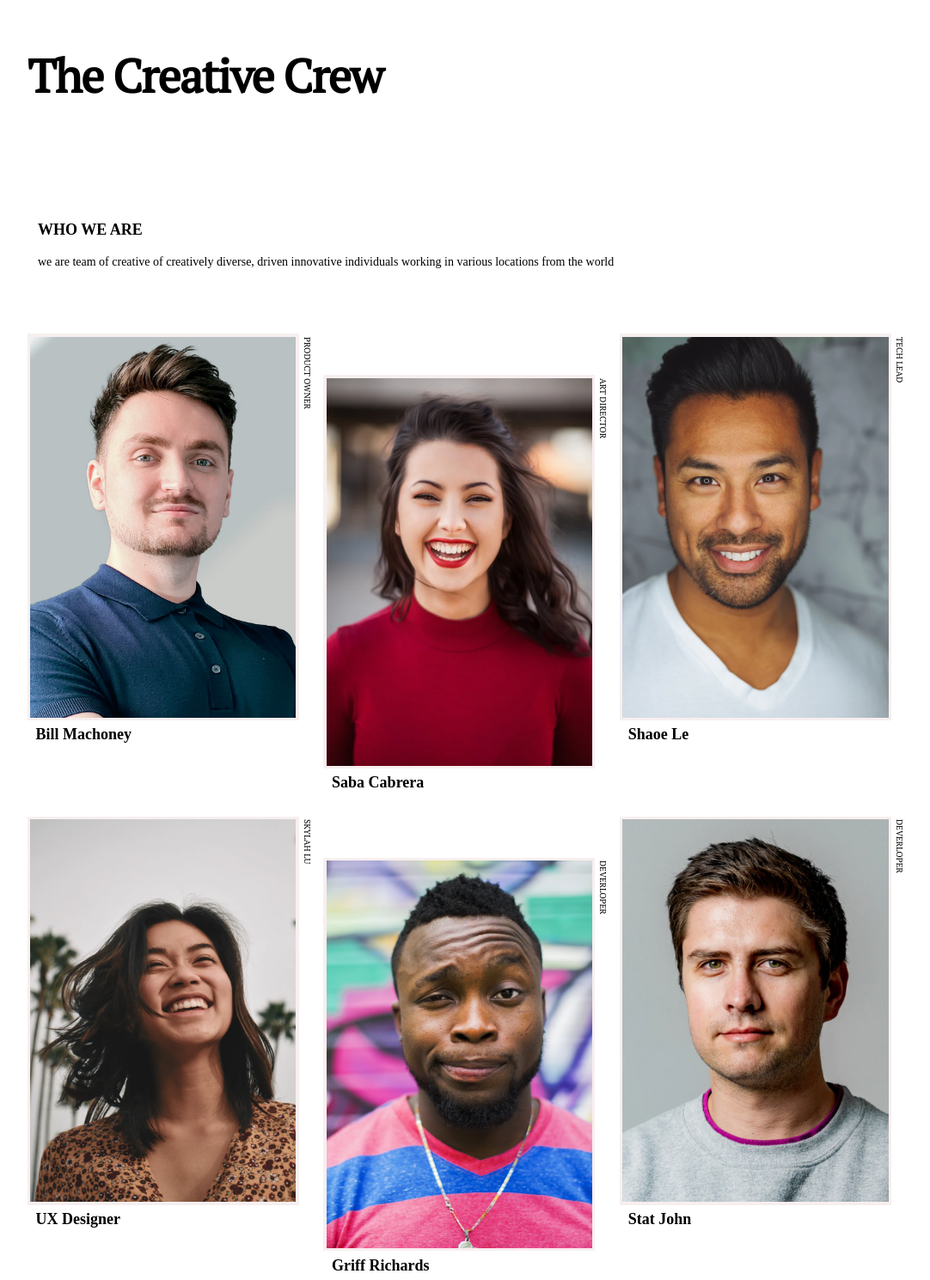
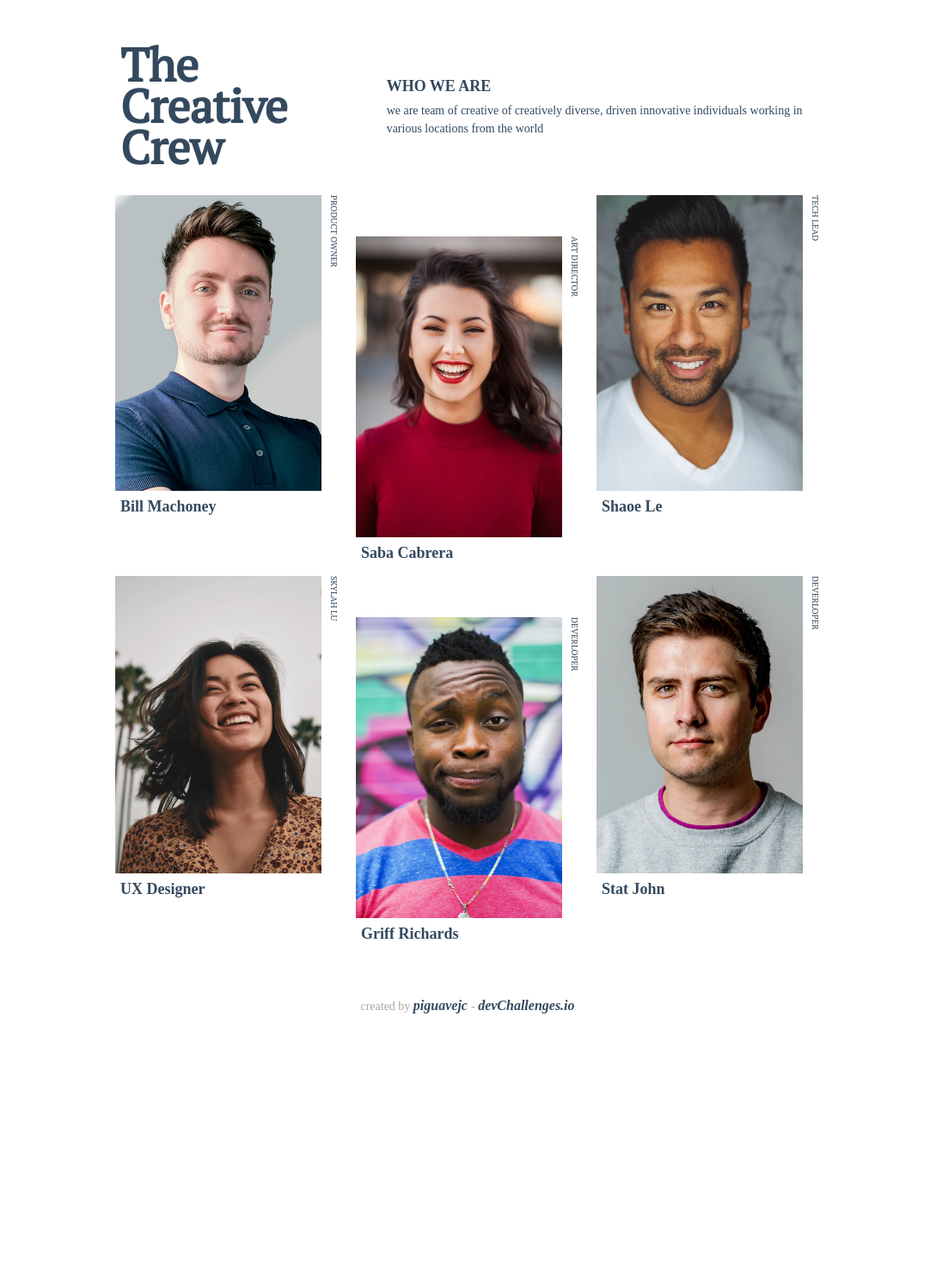
Before and after one commit to jean-carlos-19/team-page, a website: page src/index.html in a window 1280 px wide. Shown: the top 1489 px of the page at 86% size, without its empty margins (96-1178 px from the left). After the commit the page ends 1243 px from the top, so only its background shows below. Drawn offline with Linux system fonts and the light colour scheme.

Commit message:
refactorizando el codigo sass

```diff
--- a/sass/base/_base.scss
+++ b/sass/base/_base.scss
@@ -15,3 +15,6 @@ a{
   text-decoration: none;
   color: #34495e;
 }
+main > * + *{
+  margin-top: 2rem;
+}
--- a/sass/componentes/_bienvenido.scss
+++ b/sass/componentes/_bienvenido.scss
@@ -1,6 +1,8 @@
 .bienvenido {
+  h3,p{
+    color: var(--color_del_texto_default)
+  }
   h3 {
-    padding: 4.875rem 0.75rem 0;
     font-family: Poppins;
     font-weight: 600;
     font-size: 1.125rem;
@@ -9,18 +11,18 @@
     font-weight: 600;
   }
   p {
-    padding: 0.8rem 0.75rem 0;
+
     font-family: Poppins;
     font-size: 0.875rem;
     line-height: 1.3125rem;
     font-weight: 400;
   }
+  & > * + * {
+    margin-top: .25rem;
+  }
   @media screen and (min-width: 37.5em) {
     .bienvenido {
       width: 50%;
-      h3 {
-        padding: 0.8rem 0.75rem 0;
-      }
       p {
         font-size: 1.125rem;
         line-height: 1.6875rem;
--- a/sass/componentes/_figura.scss
+++ b/sass/componentes/_figura.scss
@@ -1,10 +1,15 @@
 .figura {
+  margin: 0;
+  & > * + *{
+    margin-top: .5rem;
+  }
+  h6, figcaption{
+    color: var(--color_del_texto_default);
+  }
   div {
     @include display_flex(row, center, flex-start);
-    img {
-      background-color: rgba(157, 68, 68, 0.083);
-    }
     h6 {
+
       writing-mode: vertical-lr;
       font-family: PT Serif;
       font-style: normal;
@@ -22,8 +27,9 @@
     line-height: 1.3125rem;
     font-weight: 700;
     text-transform: capitalize;
-    margin: 0;
+
   }
+
   &:nth-child(2n) {
     margin-top: 1rem;
   }
--- a/sass/componentes/_titulo.scss
+++ b/sass/componentes/_titulo.scss
@@ -1,13 +1,14 @@
 .titulo {
-  padding: 2.21875em 0.2em 0;
   font-family: PT Serif;
   font-style: normal;
   font-weight: bold;
   font-size: 2.25rem;
   line-height: 3rem;
-  letter-spacing: -0.045em;
-  @media screen and (min-width: 37.5em) {
+  letter-spacing: -0.045rem;
+  h2{
+    color: var(--color_del_texto_default);
+  }
+  @media screen and (min-width: 37.5rem) {
     width: 50%;
-    padding: 2rem 0;
   }
 }
--- a/sass/diseño/_encabezado.scss
+++ b/sass/diseño/_encabezado.scss
@@ -1,7 +1,11 @@
 .encabezado {
   width: 100%;
-  padding-bottom: 2rem;
-  @media screen and (min-width: 50em) {
+  margin-top: 1.07rem;
+  @media screen and (min-width: 37.5rem) {
+    width: 95%;
+    @include display_flex(row, flex-start, center);
+  }
+  @media screen and (min-width: 50rem) {
     width: 80%;
   }
 }
--- a/sass/diseño/_grid_imagenes.scss
+++ b/sass/diseño/_grid_imagenes.scss
@@ -1,5 +1,5 @@
 .imagenes {
-  padding: 0.2em;
+
   width: 95%;
   @include display_grid(150px);
 
--- a/sass/diseño/_pie_pagina.scss
+++ b/sass/diseño/_pie_pagina.scss
@@ -1,6 +1,8 @@
 footer {
+  width: 100%;
   height: 10%;
-  padding: 1em 0;
+  margin: 0;
+  padding: 2rem 0;
   @include display_flex(row, center, center);
   p {
     font-family: Montserrat;
@@ -8,7 +10,7 @@ footer {
     font-size: 0.875rem;
     line-height: 1.0625rem;
     text-align: center;
-    color: #a9a9a9;
+    color: var(--color_del_pie_pagina);
 
     a {
       font-family: inherit;
@@ -16,7 +18,7 @@ footer {
       font-size: 1rem;
       line-height: inherit;
       font-weight: bolder;
-      color: #34495e;
+      color: var(--color_del_texto_default);
       font-style: italic;
     }
   }
--- a/sass/paginas/_home.scss
+++ b/sass/paginas/_home.scss
@@ -1,4 +1,7 @@
 .home{
+    max-width: 1048px;
+    margin: 0 auto;
+    padding:0 .25rem;
+    animation: apareceSitio 1s ease-in 0s;
     @include display_flex(column, flex-start, center);
-    animation: apareceSitio 1s ease-in 0s;
 }
--- a/sass/resumenes/_variable.scss
+++ b/sass/resumenes/_variable.scss
@@ -0,0 +1,4 @@
+:root{
+    --color_del_texto_default: #34495e;
+    --color_del_pie_pagina:#a9a9a9;
+}
```
Also changed, not shown: src/css/main.css, src/index.html (indentation only).
